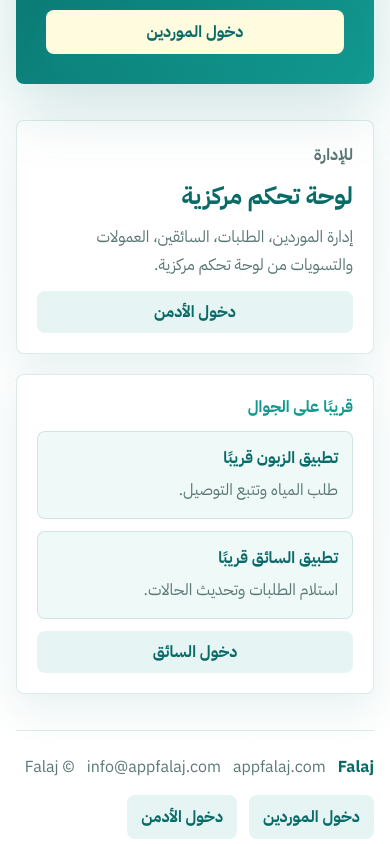
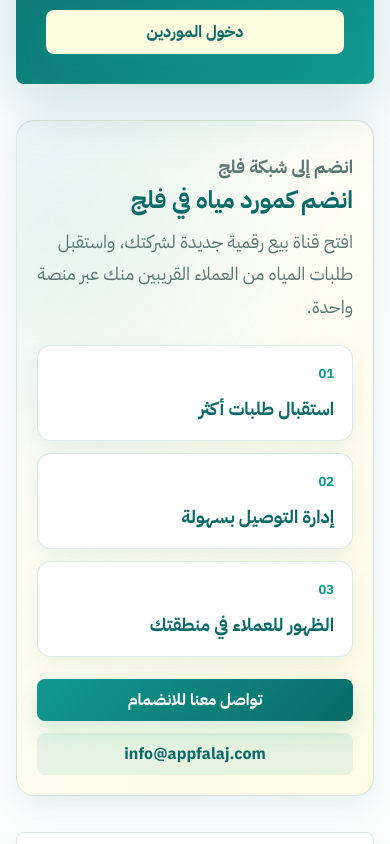
Before and after one commit to appfalaj-com/falaj-web-demo, a React (Vite) app: page / in a window 390 px wide. Shown: the part 3300-4144 px from the top of the page. Built offline with nearby package versions, Linux system fonts and the light colour scheme; no server answers.

Commit message:
Add supplier join section and fix mobile header

```diff
--- a/src/pages/LandingPage.jsx
+++ b/src/pages/LandingPage.jsx
@@ -203,6 +203,40 @@
         </button>
       </section>
 
+      <section className="landing-section supplier-join-section">
+        <div>
+          <p className="landing-eyebrow">انضم إلى شبكة فلج</p>
+          <h2>انضم كمورد مياه في فلج</h2>
+          <p>
+            افتح قناة بيع رقمية جديدة لشركتك، واستقبل طلبات المياه من العملاء القريبين منك عبر منصة واحدة.
+          </p>
+        </div>
+
+        <div className="supplier-benefits-grid">
+          <article>
+            <span>01</span>
+            <strong>استقبال طلبات أكثر</strong>
+          </article>
+          <article>
+            <span>02</span>
+            <strong>إدارة التوصيل بسهولة</strong>
+          </article>
+          <article>
+            <span>03</span>
+            <strong>الظهور للعملاء في منطقتك</strong>
+          </article>
+        </div>
+
+        <div className="supplier-join-actions">
+          <a className="falaj-button" href="https://wa.me/968XXXXXXXX" target="_blank" rel="noreferrer">
+            تواصل معنا للانضمام
+          </a>
+          <a className="falaj-button ghost-link" href="mailto:info@appfalaj.com">
+            info@appfalaj.com
+          </a>
+        </div>
+      </section>
+
       <section className="landing-section split-section">
         <article className="admin-card">
           <p className="landing-eyebrow">للإدارة</p>
--- a/src/styles.css
+++ b/src/styles.css
@@ -794,6 +794,75 @@
   z-index: 1;
 }
 
+.supplier-join-section {
+  background:
+    radial-gradient(circle at 12% 15%, rgba(144, 209, 202, 0.24), transparent 18rem),
+    linear-gradient(135deg, rgba(255, 255, 255, 0.96), rgba(255, 251, 222, 0.82));
+  border: 1px solid var(--border);
+  border-radius: 18px;
+  box-shadow: var(--shadow-soft);
+  gap: 22px;
+  padding: 30px;
+}
+
+.supplier-join-section h2,
+.supplier-join-section p {
+  margin: 0;
+}
+
+.supplier-join-section h2 {
+  color: var(--dark);
+  font-size: 32px;
+  line-height: 1.35;
+}
+
+.supplier-join-section p {
+  color: var(--muted);
+  font-size: 18px;
+  line-height: 1.8;
+  margin-top: 10px;
+  max-width: 760px;
+}
+
+.supplier-benefits-grid {
+  display: grid;
+  gap: 12px;
+  grid-template-columns: repeat(3, minmax(0, 1fr));
+}
+
+.supplier-benefits-grid article {
+  background: var(--white);
+  border: 1px solid var(--border);
+  border-radius: 14px;
+  box-shadow: 0 10px 24px rgba(9, 107, 104, 0.08);
+  display: grid;
+  gap: 12px;
+  padding: 18px;
+}
+
+.supplier-benefits-grid span {
+  color: var(--primary);
+  font-size: 13px;
+  font-weight: 900;
+}
+
+.supplier-benefits-grid strong {
+  color: var(--dark);
+  font-size: 18px;
+}
+
+.supplier-join-actions {
+  display: flex;
+  flex-wrap: wrap;
+  gap: 12px;
+}
+
+.supplier-join-actions .ghost-link {
+  background: rgba(18, 153, 144, 0.1);
+  box-shadow: none;
+  color: var(--dark);
+}
+
 .split-section {
   grid-template-columns: 0.9fr 1.1fr;
 }
@@ -1596,6 +1665,7 @@
 
   .steps-grid,
   .services-grid,
+  .supplier-benefits-grid,
   .split-section {
     grid-template-columns: repeat(2, minmax(0, 1fr));
   }
@@ -1735,9 +1805,23 @@
 
   .steps-grid,
   .services-grid,
+  .supplier-benefits-grid,
   .split-section,
   .soon-grid {
     grid-template-columns: 1fr;
+  }
+
+  .supplier-join-section {
+    padding: 20px;
+  }
+
+  .supplier-join-section h2 {
+    font-size: 25px;
+  }
+
+  .supplier-join-actions,
+  .supplier-join-actions .falaj-button {
+    width: 100%;
   }
 
   .landing-section h2 {
```
